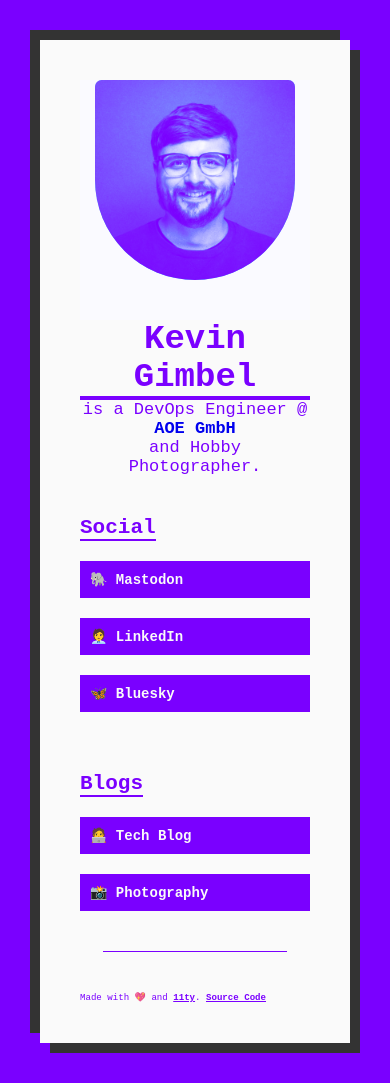
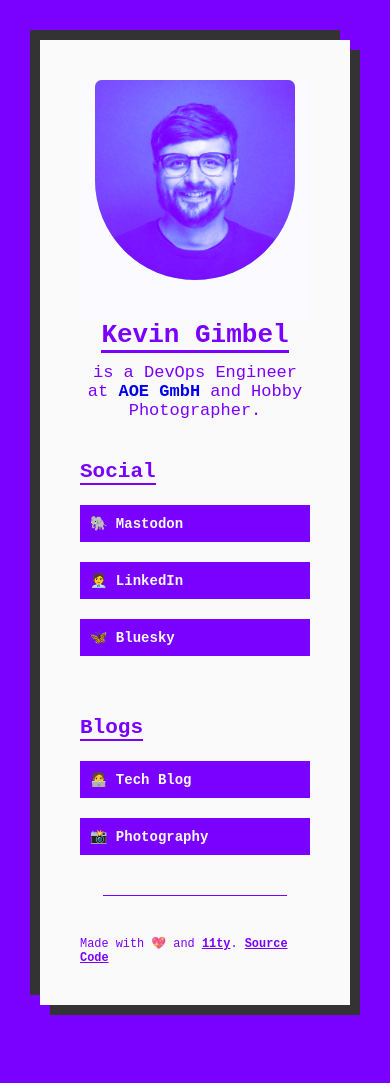
Before and after one commit to KevinGimbel/keg.im, an Eleventy site: page src/index.njk in a window 390 px wide. After the commit the page ends 1045 px from the top, so only its background shows below. Built offline with nearby package versions, Linux system fonts and the light colour scheme; Eleventy itself is replaced by a stand-in of ours; files that its build step writes are made by us from their sources.

Commit message:
fix: fonts on smol screenz

```diff
--- a/src/_includes/styles.css
+++ b/src/_includes/styles.css
@@ -149,7 +149,7 @@ hr {
 }
 
 footer {
-    font-size: .65em;
+    font-size: .85em;
 }
 
 footer a {
@@ -181,4 +181,12 @@ footer a:hover {
     body {
         font-size: 14px;
     }
+
+    h1 {
+        font-size: 1.3rem;
+    }
+    .site-header p {
+        font-size: .85rem;
+        margin-top: .5rem;
+    }
 }
--- a/src/index.njk
+++ b/src/index.njk
@@ -15,7 +15,7 @@
                 <img src="assets/img/kg-bw.jpeg" class="avatar" />
             </div>
             <h1>Kevin Gimbel</h1>
-            <p>is a DevOps Engineer @ <a href="https://aoe.com/" title="Visit aoe.com">AOE GmbH</a><br>
+            <p>is a DevOps Engineer at <a href="https://aoe.com/" title="Visit aoe.com">AOE GmbH</a>
             and Hobby Photographer.</p>
         </header>
         <h2>Social</h2>
```
